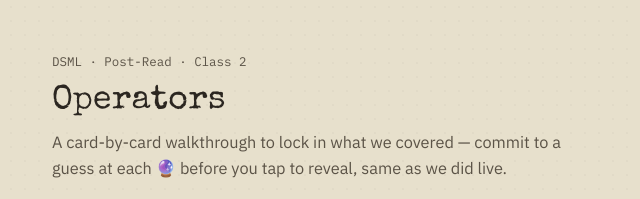
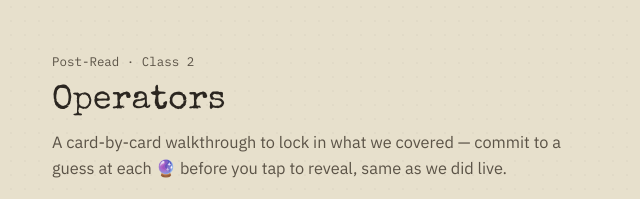
Before and after one commit to scaler-content/python-Foundations-2, a plain HTML site: page index.html in a window 1280 px wide. Shown: the top 199 px of the page, 248-888 px from the left. Drawn offline with nearby package versions, Linux system fonts and the light colour scheme.

Commit message:
Update index.html

```diff
--- a/index.html
+++ b/index.html
@@ -131,7 +131,7 @@
 <body>
 
 <header class="masthead">
-  <p class="kicker">DSML · Post-Read · Class 2</p>
+  <p class="kicker">Post-Read · Class 2</p>
   <h1>Operators</h1>
   <p class="sub">A card-by-card walkthrough to lock in what we covered — commit to a guess at each 🔮 before you tap to reveal, same as we did live.</p>
   <div class="legend">
```
